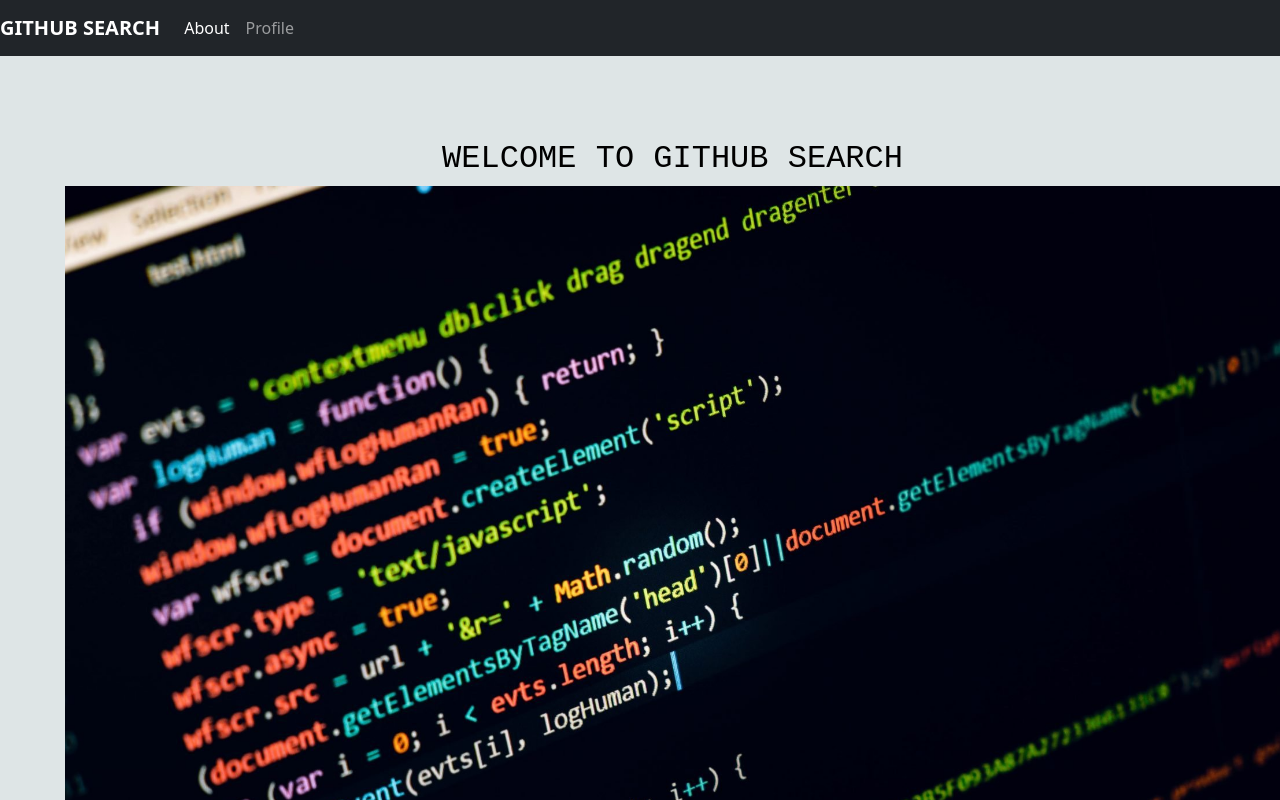
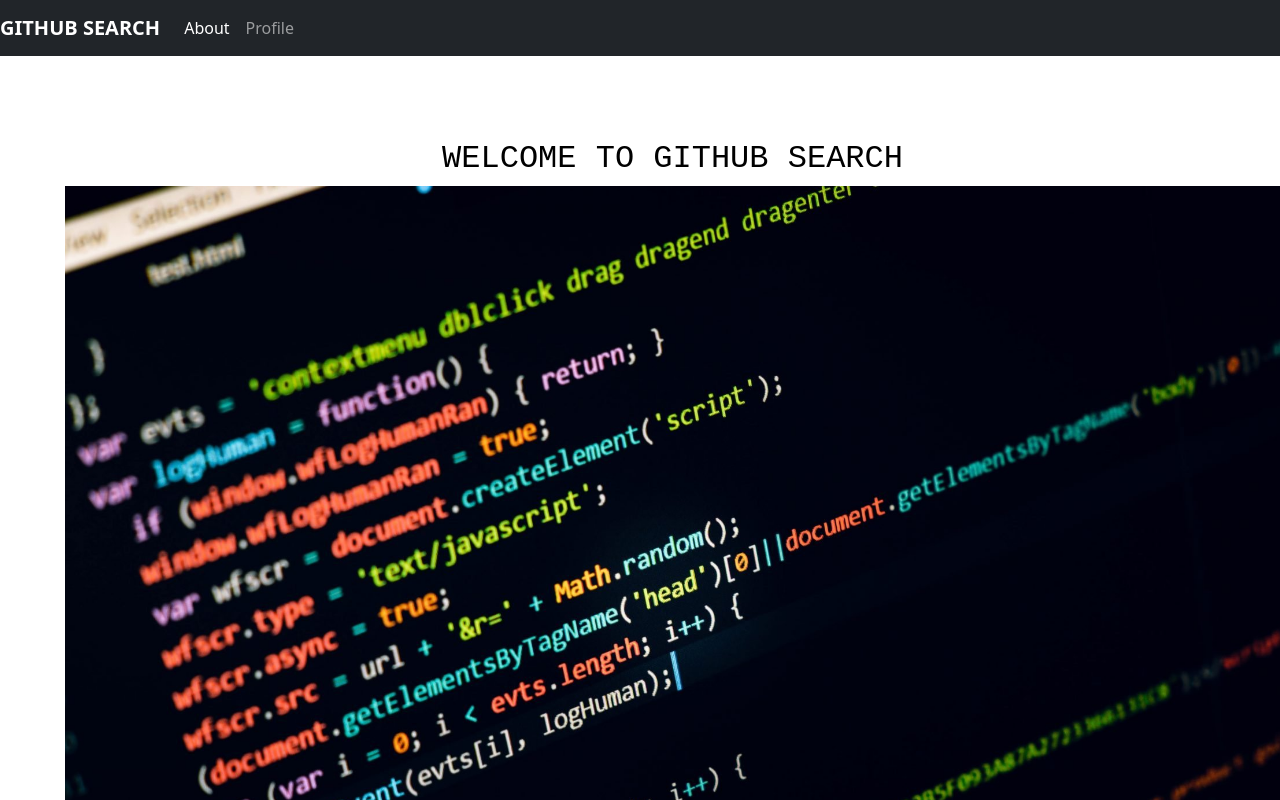
Before and after one commit to Wanguifiona/Github-search, an Angular app: page /about in a window 1280 px wide. Shown: the top 800 px of the page. Built offline with nearby package versions, Linux system fonts and the light colour scheme.

Commit message:
change profile css

```diff
--- a/src/styles.css
+++ b/src/styles.css
@@ -1,6 +1,6 @@
 @import "~bootstrap/dist/css/bootstrap.css";
 
 body {
-    background: rgb(222, 229, 230);
+    background: white;
 
   }
```
